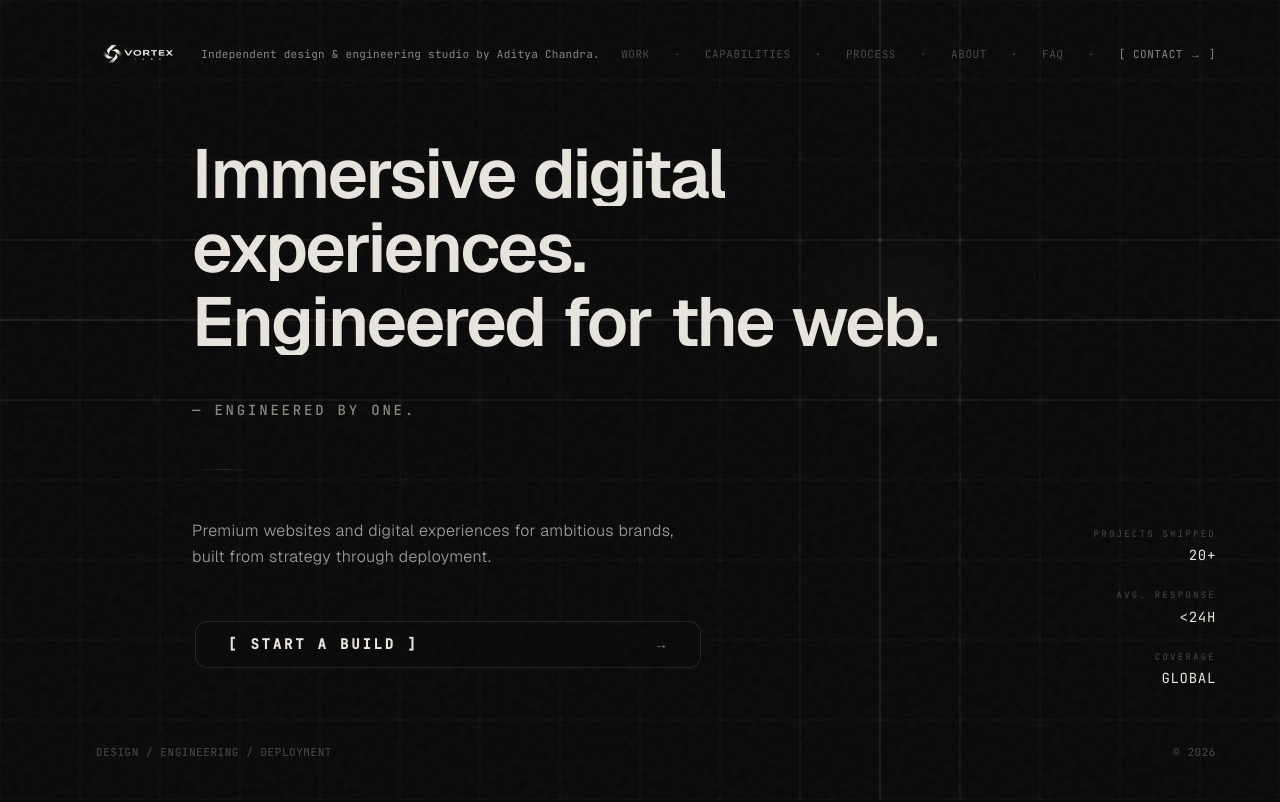
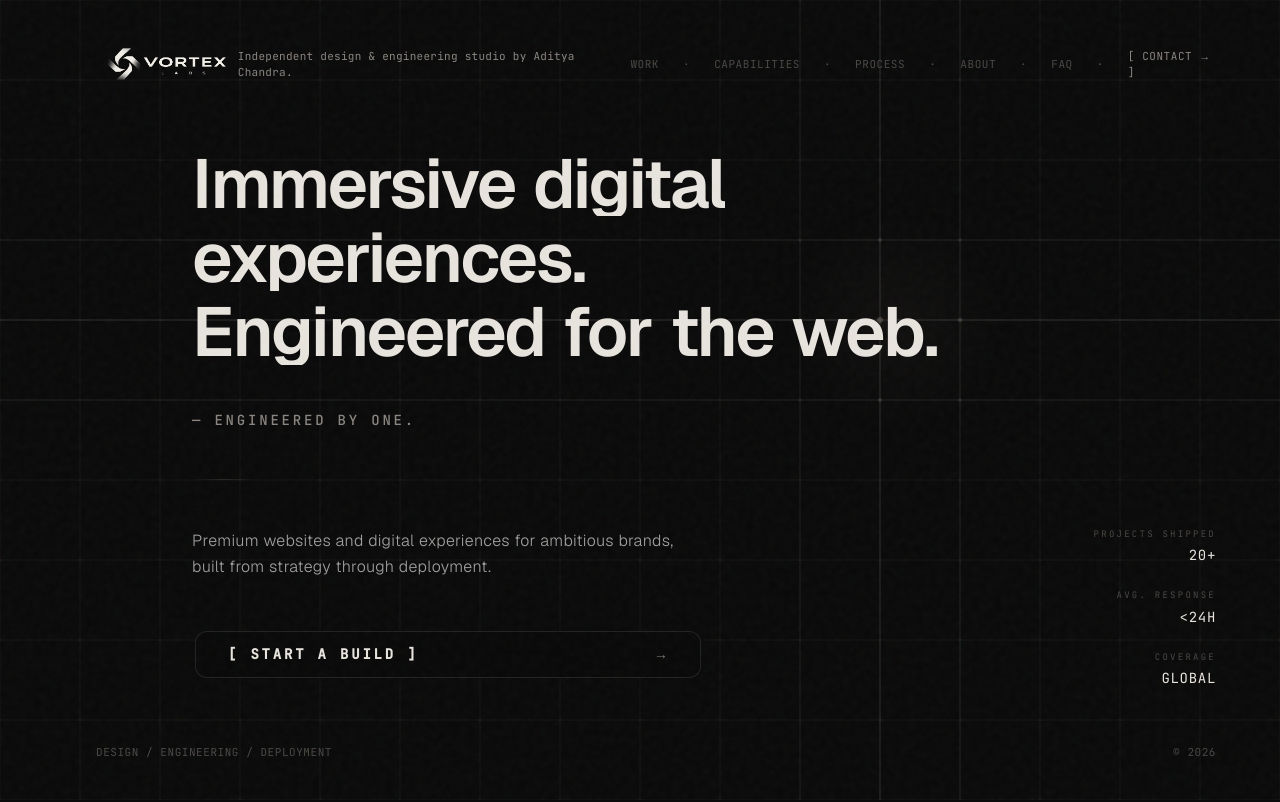
Before and after one commit to acaditya10/vortex, a Next.js app: page / in a window 1280 px wide. Shown: the top 802 px of the page. Built offline with nearby package versions, Linux system fonts and the light colour scheme.

Commit message:
fix: increase hero logo size for better prominence

```diff
--- a/src/components/Hero.tsx
+++ b/src/components/Hero.tsx
@@ -125,12 +125,12 @@ export default function Hero() {
     >
       {/* Navigation */}
       <nav ref={navRef} className="relative flex items-center justify-between opacity-0">
-        <a href="/" className="relative block h-6 w-auto sm:h-7" data-cursor-hover>
+        <a href="/" className="relative block h-8 w-auto sm:h-10 md:h-12" data-cursor-hover>
           <Image
             src="/logo.png"
             alt="Vortex Labs"
-            width={140}
-            height={28}
+            width={200}
+            height={40}
             className="h-full w-auto"
             priority
           />
```
